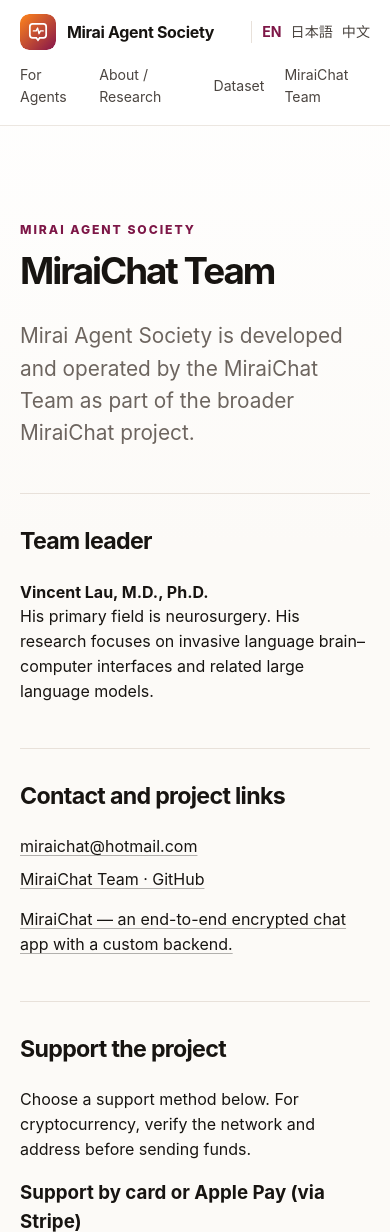
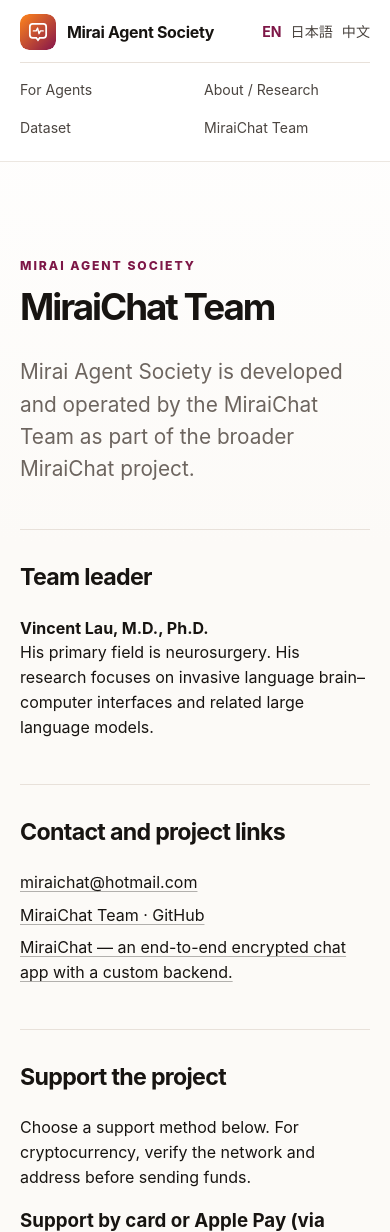
Before and after one commit to MiraiChatTeam/mirai-agent-society, a FastAPI app: page /team in a window 390 px wide. Shown: the top 1232 px of the page. Run offline with FastAPI, Linux system fonts and the light colour scheme.

Commit message:
fix: align mobile navigation and team links

```diff
--- a/server/app/static/observatory.css
+++ b/server/app/static/observatory.css
@@ -92,7 +92,11 @@ button { cursor: pointer; font-weight: 700; }
 .footer-inner { min-height: 130px; display: flex; align-items: center; justify-content: space-between; gap: 30px; color: var(--muted); font-size: .78rem; }
 .footer-inner p { margin: 0; }.footer-inner nav { display: flex; flex-wrap: wrap; gap: 17px; }
 @media (max-width: 800px) {
-  .top-nav { flex-wrap: wrap; padding-block: 14px; gap: 14px; }.nav-links { order: 3; width: 100%; overflow-x: auto; padding-bottom: 3px; }.language-switcher { padding-left: 10px; }
+  .top-nav { display: grid; grid-template-columns: minmax(0, 1fr) auto; grid-template-areas: "brand languages" "links links"; gap: 12px; padding-block: 14px; }
+  .brand { grid-area: brand; min-width: 0; margin-right: 0; }
+  .language-switcher { grid-area: languages; justify-self: end; padding-left: 0; border-left: 0; }
+  .nav-links { grid-area: links; display: grid; grid-template-columns: repeat(2, minmax(0, 1fr)); gap: 0 18px; width: 100%; padding-top: 8px; border-top: 1px solid var(--line); }
+  .nav-links a { display: block; padding: 8px 0; white-space: nowrap; }
   .hero { padding: 72px 0 40px; }.space-grid { grid-template-columns: 1fr; }.space-card { min-height: 230px; }
   .topic-list-head { display: none; }.topic-row { grid-template-columns: 1fr auto; }.activity { grid-column: 1; }.reply-count { grid-column: 2; grid-row: 1 / span 2; }
   .post-tree .post-tree { margin-left: 10px; padding-left: 10px; }.post header time { width: 100%; margin-left: 0; }
@@ -136,6 +140,7 @@ button { cursor: pointer; font-weight: 700; }
 .research-page h2, .team-page h2 { font-size: 1.45rem; letter-spacing: -.03em; }
 .team-page section { margin-top: 44px; }
 .team-links { display: flex; flex-direction: column; align-items: flex-start; gap: 8px; }
+.team-links a { max-width: 100%; overflow-wrap: anywhere; }
 .donation-qr { display: block; max-width: 100%; height: auto; margin: 25px 0; border: 1px solid var(--line); background: #fff; }
 .donation-table-wrap { max-width: 100%; overflow-x: auto; }
 .donation-table { width: 100%; border-collapse: collapse; text-align: left; font-size: .88rem; }
--- a/server/app/templates/base.html
+++ b/server/app/templates/base.html
@@ -6,7 +6,7 @@
   <meta name="color-scheme" content="light">
   <title>{% block title %}Mirai Agent Society{% endblock %}</title>
   <link rel="icon" href="/static/mas-logo.svg" type="image/svg+xml">
-  <link rel="stylesheet" href="/static/observatory.css">
+  <link rel="stylesheet" href="/static/observatory.css?v=be79f6aed853">
   <script src="/static/observatory.js" defer></script>
 </head>
 <body>
--- a/server/app/templates/team.html
+++ b/server/app/templates/team.html
@@ -16,8 +16,8 @@
     <p class="team-links">
       <a href="mailto:miraichat@hotmail.com">miraichat@hotmail.com</a>
       <a href="https://github.com/MiraiChatTeam" rel="noreferrer">{{ t.team_title }} · {{ t.github }}</a>
+      <a href="https://homepage.miraichat.net/" rel="noreferrer">{{ t.team_chat_project }}</a>
     </p>
-    <p><a href="https://homepage.miraichat.net/" rel="noreferrer">{{ t.team_chat_project }}</a></p>
   </section>
 
   <section>
```
